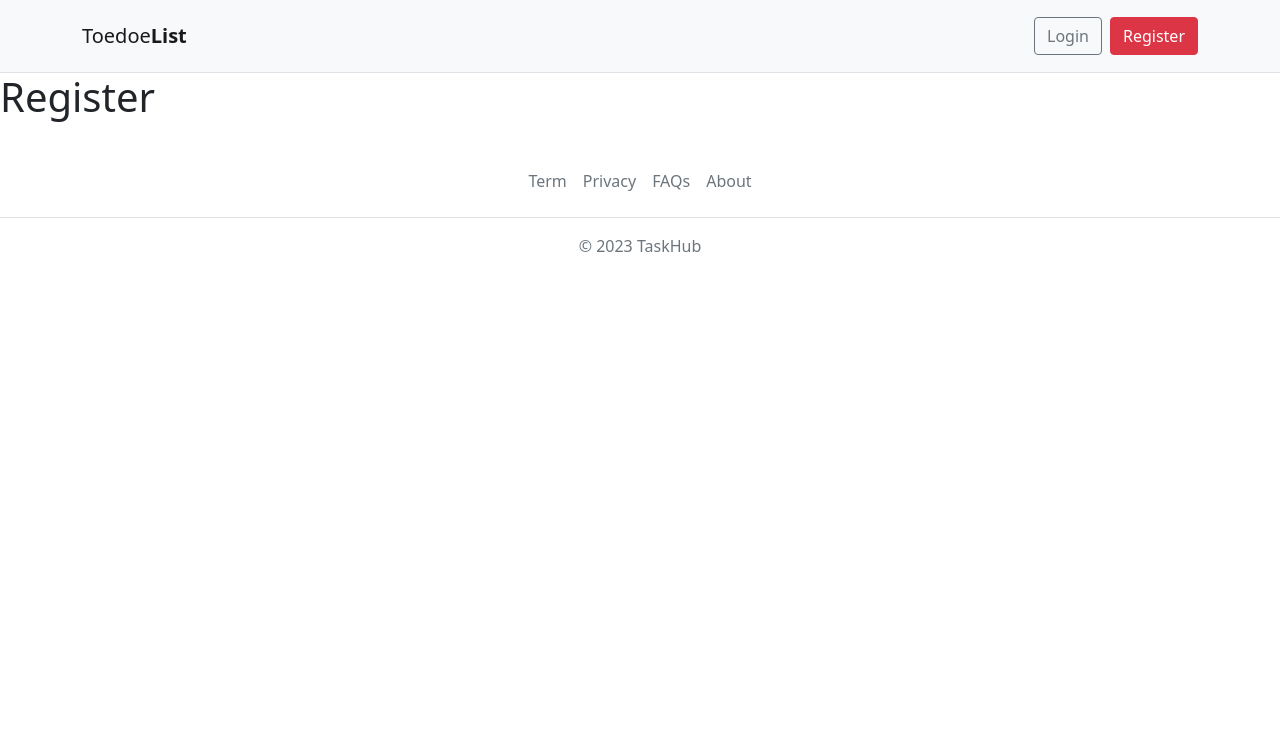
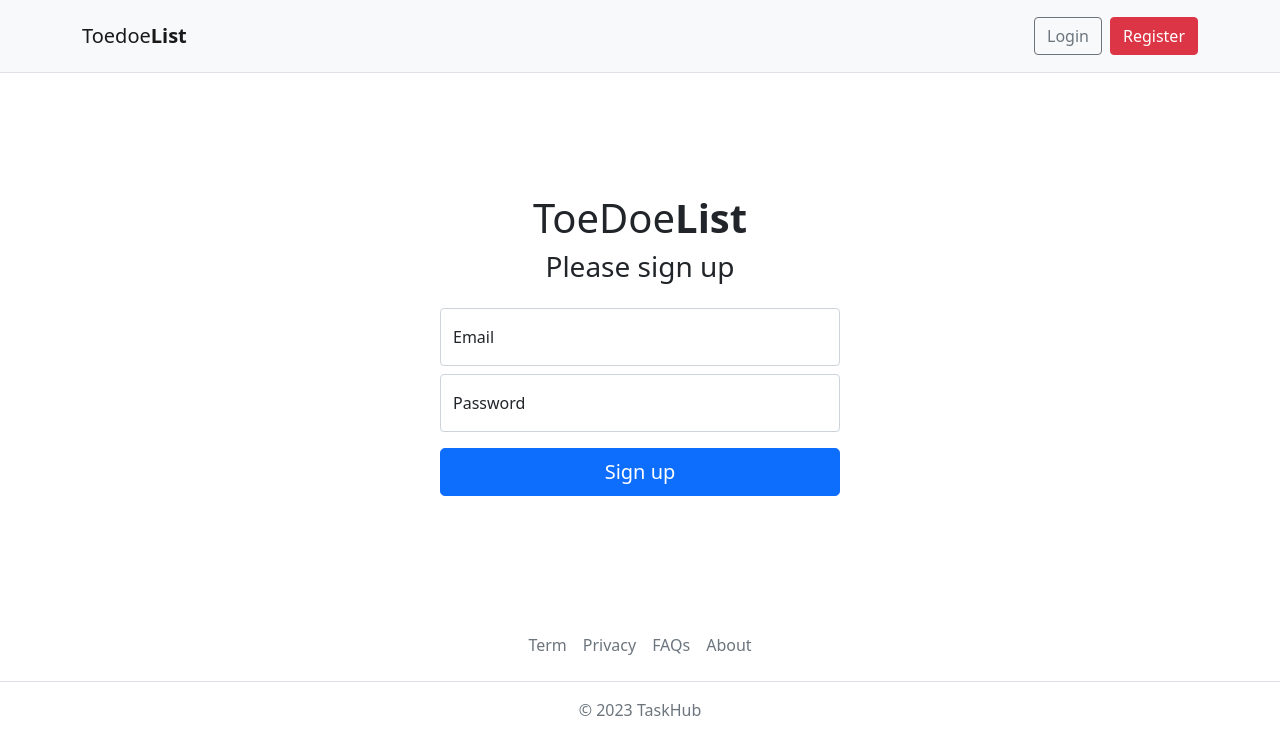
Before and after one commit to UchiG/TaskHub, a Vue app: page /register in a window 1280 px wide. Shown: the top 754 px of the page. Built offline with nearby package versions, Linux system fonts and the light colour scheme; no server answers.

Commit message:
added register page

```diff
--- a/src/pages/RegisterPage.vue
+++ b/src/pages/RegisterPage.vue
@@ -1,3 +1,67 @@
 <template>
-    <h1>Register</h1>
+    <main class="auth-wrapper">
+        <form class="auth-form" @submit.prevent="handleSubmit">
+            <h1>
+                <span>ToeDoe</span>
+                <strong>List</strong>
+            </h1>
+            <h2 class="h3 mb-4 fw-normal">Please sign up</h2>
+            <div class="form-floating mb-2">
+                <input type="email" class="form-control" :class="{ 'is-invalid': errors.email && errors.email[0] }" id="email" v-model="form.email" placeholder="name@example.com" />
+                <label for="email">Email</label>
+                <div class="invalid-feedback" v-if="errors.email && errors.email[0]">
+                    {{ errors.email && errors.email[0] }}
+                </div>
+            </div>
+            <div class="form-floating mb-3">
+                <input type="password" class="form-control" :class="{ 'is-invalid': errors.password && errors.password[0] }" id="password" v-model="form.password" placeholder="Password" />
+                <label for="password">Password</label>
+                <div class="invalid-feedback" v-if="errors.password && errors.password[0]">
+                    {{ errors.password && errors.password[0] }}
+                </div>
+            </div>
+
+            <button class="w-100 btn btn-lg btn-primary" type="submit">Sign up</button>
+        </form>
+    </main>
 </template>
+
+<script setup>
+import { reactive } from "vue";
+import { storeToRefs } from "pinia";
+import { useRouter } from "vue-router";
+import { useAuthStore } from "../stores/auth";
+
+const router = useRouter()
+const store = useAuthStore()
+const { isLoggedIn, errors } = storeToRefs(store)
+const { handleLogin } = store
+
+const form = reactive({
+    email: '',
+    password: ''
+})
+
+const handleSubmit = async () => {
+    await handleLogin(form)
+    if (isLoggedIn.value) {
+        router.push({ name: 'tasks' })
+    }
+}
+</script>
+
+<style scoped>
+.auth-wrapper {
+    width: 100%;
+    display: flex;
+    justify-content: center;
+    align-items: center;
+    text-align: center;
+    min-height: 60vh;
+    margin-top: 2rem;
+}
+
+.auth-form {
+    width: 400px;
+}
+</style>
--- a/src/stores/auth.js
+++ b/src/stores/auth.js
@@ -31,11 +31,17 @@
   };
 
   const handleRegister = async (newUser) => {
-    await register(newUser);
-    await handleLogin({
-      email: newUser.email,
-      password: newUser.password,
-    });
+    try {
+      await register(newUser);
+      await handleLogin({
+        email: newUser.email,
+        password: newUser.password,
+      });
+    } catch (error) {
+      if (error.response && error.response.status === 422) {
+        errors.value = error.response.data.errors;
+      }
+    }
   };
 
   const handleLogout = async () => {
```
